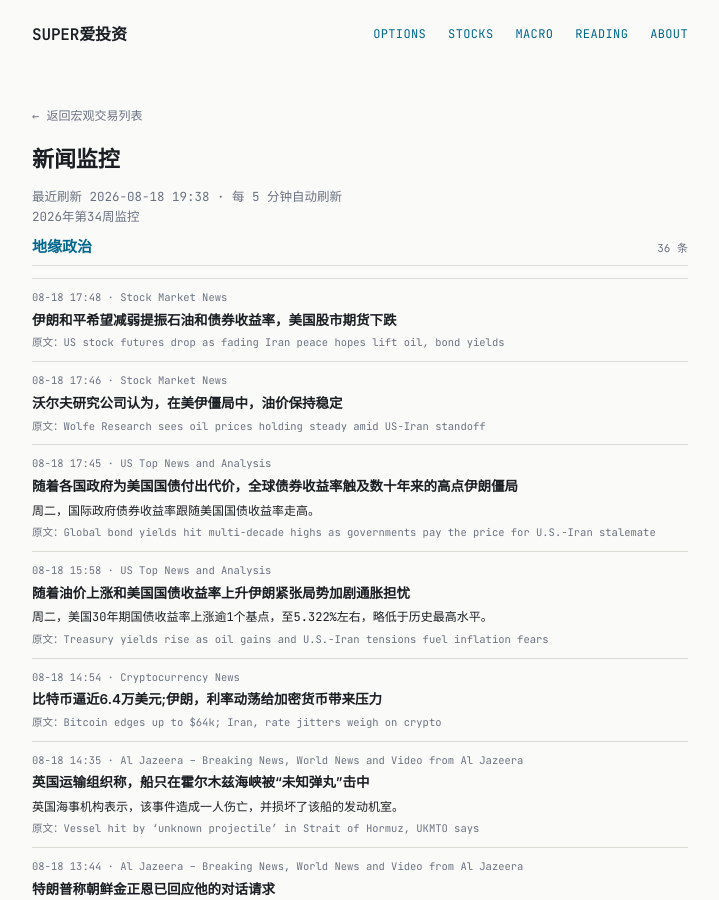
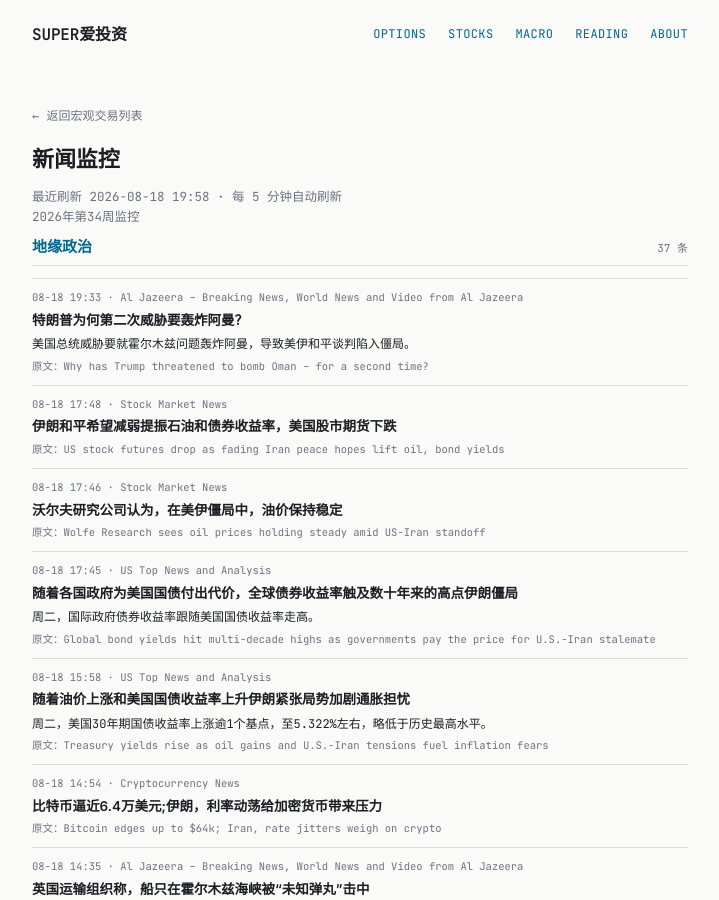
Before and after one commit to tang3super/tang3super.github.io, a Jekyll site: the page built from macro-trade/news-digest.md, in a window 1280 px wide and 900 px high. Shown: the whole window, without its empty margins (280-999 px from the left). Built offline with Jekyll 4.4.1, drawn with Linux system fonts in a browser that asks for light colours.

Commit message:
sync news-digest article

```diff
--- a/macro-trade/news-digest.md
+++ b/macro-trade/news-digest.md
@@ -5,11 +5,18 @@ title: 新闻监控
 date: '2026-08-18'
 summary: 2026年第34周监控
 week_label: 2026年第34周监控
-last_updated: 2026-08-18 19:38
+last_updated: 2026-08-18 19:58
 refresh_note: 每 5 分钟自动刷新
 topics:
 - name: 地缘政治
   items:
+  - title: Why has Trump threatened to bomb Oman – for a second time?
+    summary: The US president threatened to bomb Oman over Hormuz, with US-Iran peace negotiations in a deadlock.
+    link: https://www.aljazeera.com/news/2026/8/18/why-has-trump-threatened-to-bomb-oman-for-a-second-time?traffic_source=rss
+    source: Al Jazeera – Breaking News, World News and Video from Al Jazeera
+    time: 08-18 19:33
+    title_zh: 特朗普为何第二次威胁要轰炸阿曼？
+    summary_zh: 美国总统威胁要就霍尔木兹问题轰炸阿曼，导致美伊和平谈判陷入僵局。
   - title: US stock futures drop as fading Iran peace hopes lift oil, bond yields
     summary: ''
     link: https://www.investing.com/news/stock-market-news/us-stock-futures-drop-as-fading-iran-peace-hopes-lift-oil-bond-yields-4864587
```
